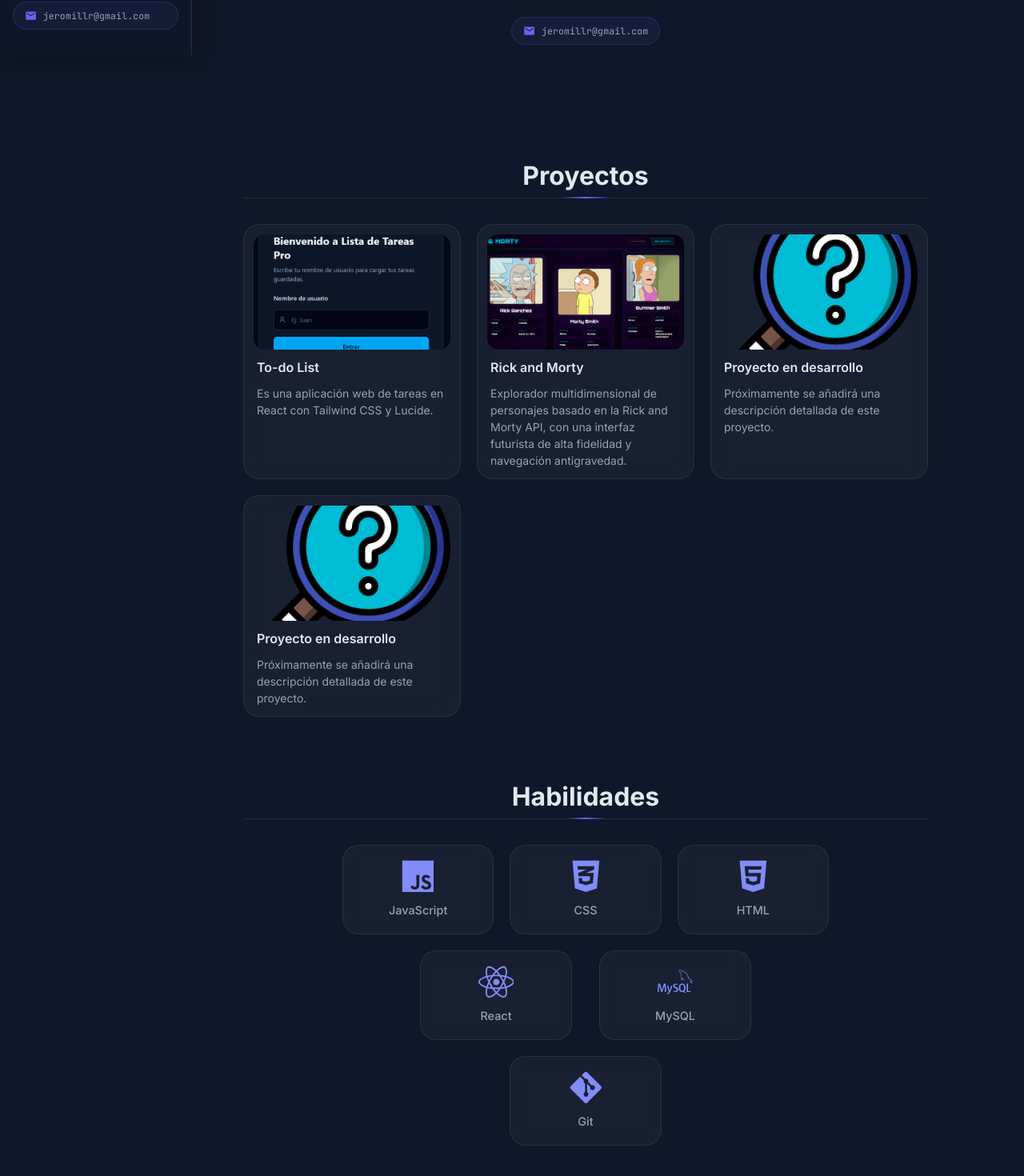
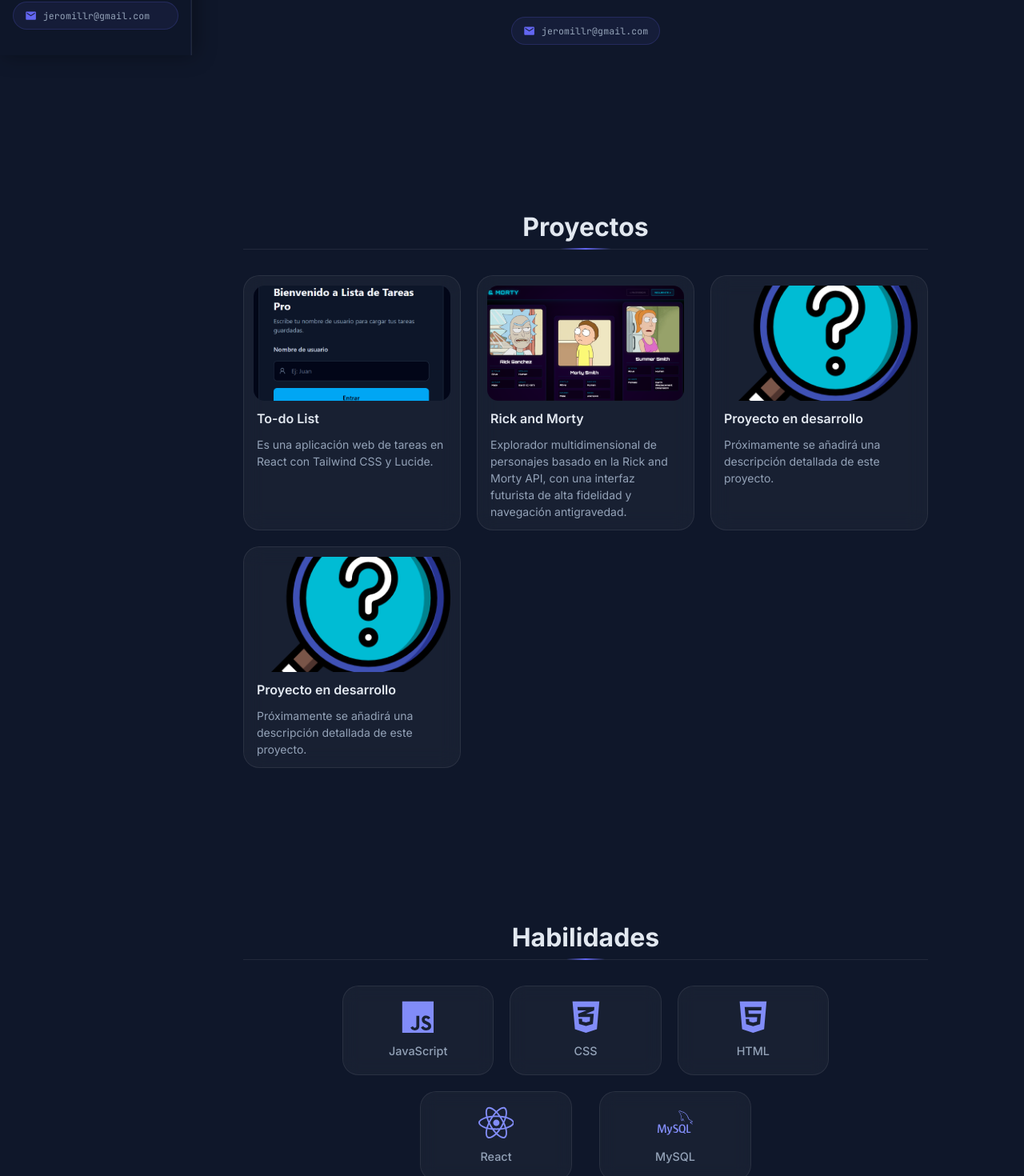
Before and after one commit to jeromill25-sudo/Portafolio, a React (Vite) app: page / in a window 1280 px wide. Shown: the part 731-2201 px from the top of the page at 80% size. Built offline with nearby package versions, Linux system fonts and the light colour scheme.

Commit message:
modificacion de espacios entre componentes y se arreglo la referencia navegador de about

```diff
--- a/src/componentes/Home/Home.jsx
+++ b/src/componentes/Home/Home.jsx
@@ -30,16 +30,16 @@ const Home = () => {
         <div className="home">
 
             {/* ── HERO: nombre, carrusel de profesiones y foto de perfil ── */}
-            <div className="home-container">
+            <div className="home-container" id='about'>
                 <div className="home-right">
 
                     {/* Bloque de texto: nombre + carrusel + descripción */}
-                    <div className='home-2container'>
+                    <div className='home-2container' >
                         <h1>Jeromill Romero.</h1>
 
                         {/* Carrusel infinito de etiquetas de profesión */}
                         <div className="professions">
-                            <div className="professions-track">
+                            <div className="professions-track" >
                                 {/* Duplicamos el array para que la animación CSS loop sea seamless */}
                                 {[...professions, ...professions].map((pro, index) => (
                                     <span key={index}>{pro}</span>
@@ -65,7 +65,7 @@ const Home = () => {
             </div>
 
             {/* ── SECCIÓN ABOUT — id requerido por el NavBar para el scroll ── */}
-            <div className='about' id='about'>
+            <div className='about' >
                 <h2>Sobre mí</h2>
                 <p>
                     Soy Jeromill Romero, un programador Junior e Ingeniero de Sistemas, me gusta trabajar en equipo, crear páginas web modernas, ayudar a resolver problemas y estudiar programación.
--- a/src/componentes/Projects/projects.css
+++ b/src/componentes/Projects/projects.css
@@ -3,6 +3,7 @@
   max-width: var(--content-max-width);
   margin: 0 auto;
   padding: var(--space-xl) var(--space-xl) var(--space-2xl);
+  padding-top: 6rem;
   display: flex;
   flex-direction: column;
   gap: var(--space-xl);
--- a/src/componentes/Skills/skills.css
+++ b/src/componentes/Skills/skills.css
@@ -3,6 +3,7 @@
   max-width: var(--content-max-width);
   margin: 0 auto;
   padding: var(--space-xl);
+  padding-top: 9rem;
   border-radius: var(--radius-xl);
   text-align: center;
   color: var(--text-primary);
```
